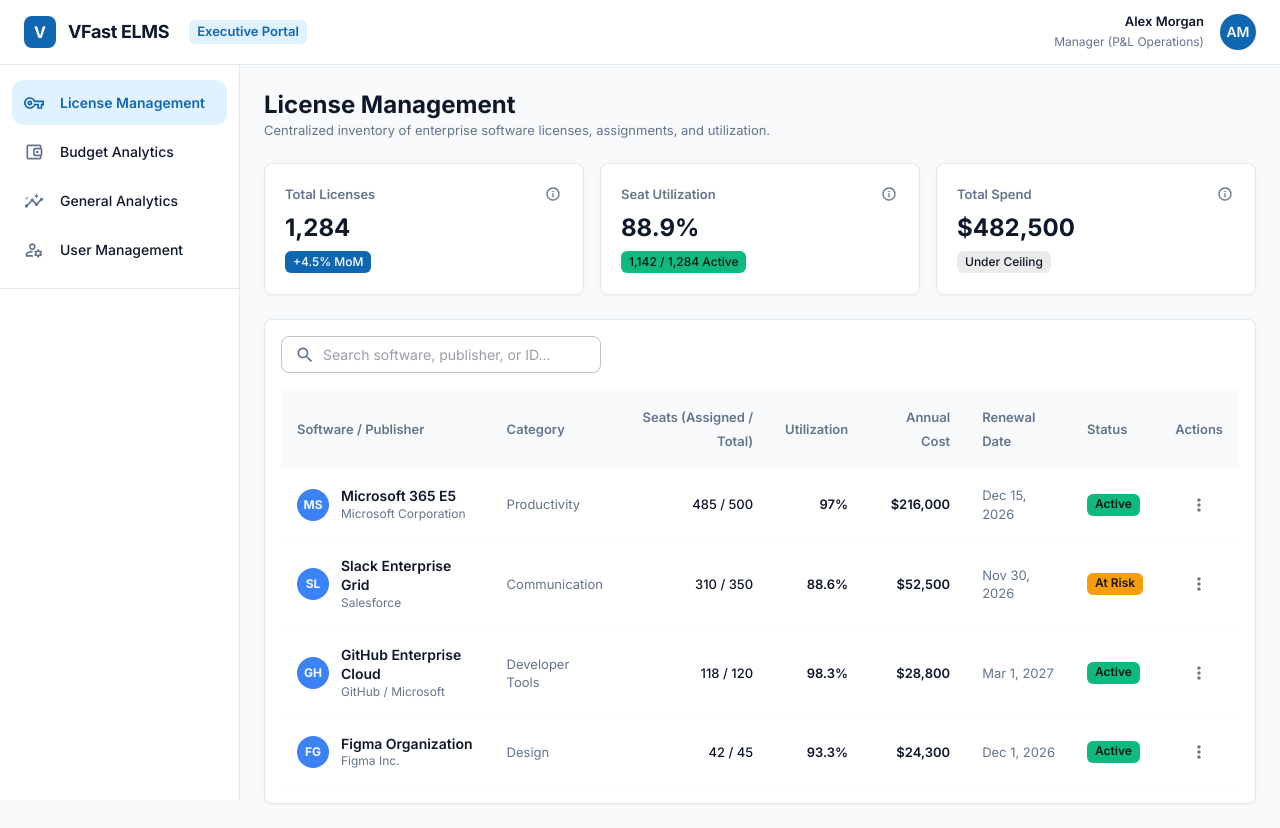
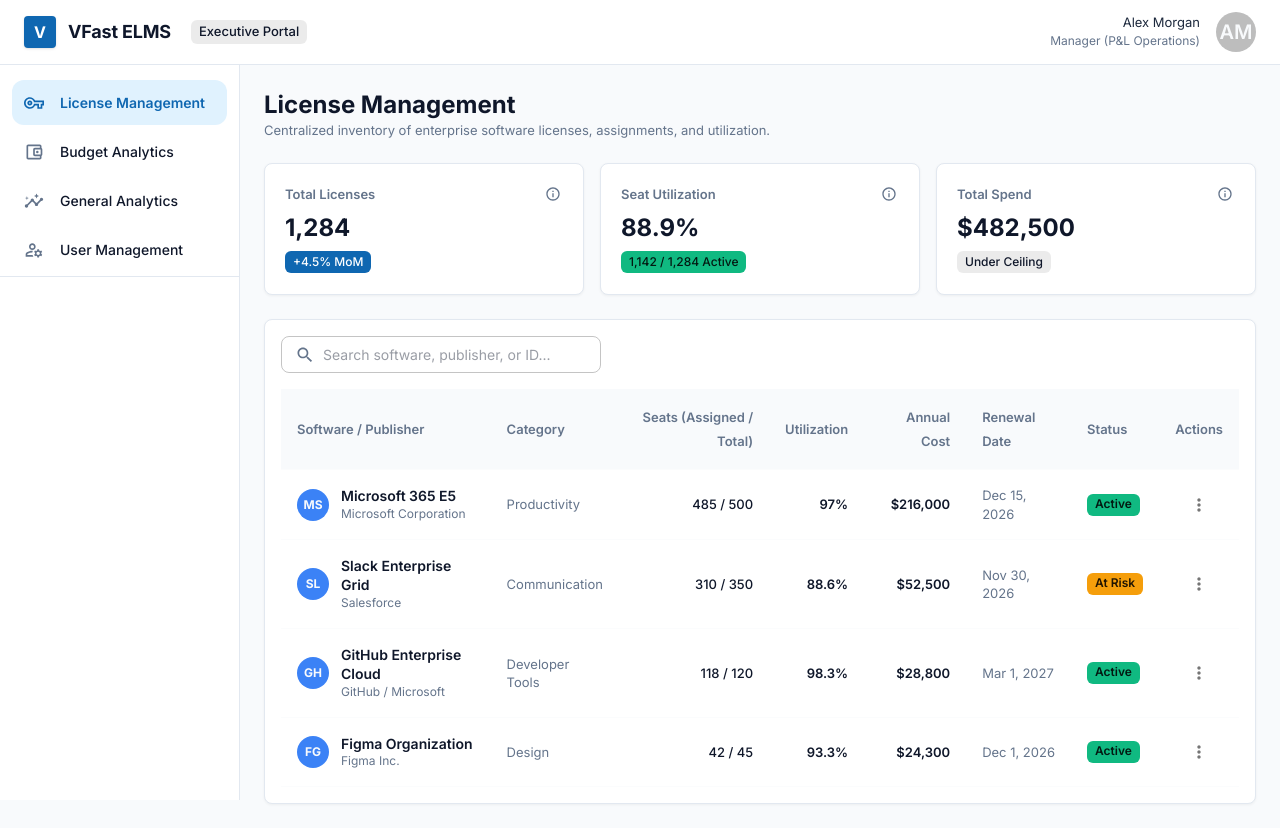
Before and after one commit to cuonglpv/VFast, a React (Vite) app: page /manager/licenses in a window 1280 px wide. Built offline with nearby package versions, Linux system fonts and the light colour scheme.

Commit message:
feat(frontend): add /layout structure and configure Tailwind CSS v4

```diff
--- a/package.json
+++ b/package.json
@@ -20,10 +20,12 @@
     "react-router-dom": "^7.2.0"
   },
   "devDependencies": {
+    "@tailwindcss/vite": "^4.3.5",
     "@types/node": "^22.13.0",
     "@types/react": "^19.0.0",
     "@types/react-dom": "^19.0.0",
     "@vitejs/plugin-react": "^4.3.4",
+    "tailwindcss": "^4.3.5",
     "typescript": "^5.7.3",
     "vite": "^6.2.0"
   }
--- a/src/index.css
+++ b/src/index.css
@@ -1,7 +1,22 @@
+@import "tailwindcss";
+
+@theme {
+  --color-brand-blue: #0F67B1;
+  --color-brand-blue-light: #3B82F6;
+  --color-brand-blue-dark: #0A4A80;
+  --color-brand-sky: #E0F2FE;
+  --color-brand-canvas: #F8FAFC;
+  --color-brand-card: #FFFFFF;
+  --color-brand-border: #E2E8F0;
+  --color-brand-ink: #0F172A;
+  --color-brand-muted: #64748B;
+  --color-brand-success: #10B981;
+  --color-brand-warning: #F59E0B;
+  --color-brand-error: #EF4444;
+}
+
 * {
   box-sizing: border-box;
-  margin: 0;
-  padding: 0;
 }
 
 html,
@@ -12,4 +27,5 @@ body,
   font-family: 'Inter', -apple-system, BlinkMacSystemFont, 'Segoe UI', Roboto, sans-serif;
   -webkit-font-smoothing: antialiased;
   -moz-osx-font-smoothing: grayscale;
+  background-color: #F8FAFC;
 }
--- /dev/null
+++ b/src/layout/index.ts
@@ -0,0 +1,2 @@
+export * from '../layouts';
+export { default } from '../layouts';
--- /dev/null
+++ b/src/layouts/Header.tsx
@@ -0,0 +1,52 @@
+import React from 'react';
+import { AppBar, Toolbar, Typography, Box, Avatar, Chip } from '@mui/material';
+
+export const Header: React.FC = () => {
+  return (
+    <AppBar
+      position="sticky"
+      elevation={0}
+      className="bg-white border-b border-slate-200 text-slate-900 z-30"
+      sx={{
+        backgroundColor: '#FFFFFF',
+        borderBottom: '1px solid #E2E8F0',
+        color: 'text.primary',
+        zIndex: (theme) => theme.zIndex.drawer + 1,
+      }}
+    >
+      <Toolbar className="justify-between min-h-16 px-4">
+        {/* Brand Logo & Portal Tag */}
+        <Box className="flex items-center gap-3">
+          <div className="w-8 h-8 rounded bg-[#0F67B1] flex items-center justify-center text-white font-extrabold text-base shadow-sm">
+            V
+          </div>
+          <Typography variant="h6" className="font-bold tracking-tight text-slate-900">
+            VFast ELMS
+          </Typography>
+          <Chip
+            label="Executive Portal"
+            size="small"
+            className="bg-sky-100 text-[#0F67B1] font-semibold ml-2"
+          />
+        </Box>
+
+        {/* User Info & Avatar */}
+        <Box className="flex items-center gap-4">
+          <div className="text-right hidden sm:block">
+            <Typography variant="body2" className="font-semibold text-slate-800">
+              Alex Morgan
+            </Typography>
+            <Typography variant="caption" className="text-slate-500 block">
+              Manager (P&L Operations)
+            </Typography>
+          </div>
+          <Avatar className="bg-[#0F67B1] w-9 h-9 text-sm font-semibold">
+            AM
+          </Avatar>
+        </Box>
+      </Toolbar>
+    </AppBar>
+  );
+};
+
+export default Header;
--- /dev/null
+++ b/src/layouts/MainLayout.tsx
@@ -0,0 +1,31 @@
+import React from 'react';
+import { Box } from '@mui/material';
+import { Outlet } from 'react-router-dom';
+import Header from './Header';
+import Sidebar from './Sidebar';
+
+export const MainLayout: React.FC = () => {
+  return (
+    <Box className="flex flex-col min-h-screen bg-slate-50">
+      <Header />
+      <Box className="flex flex-1">
+        <Sidebar />
+        <Box
+          component="main"
+          className="grow p-6 min-h-[calc(100vh-64px)] bg-slate-50 overflow-y-auto"
+          sx={{
+            flexGrow: 1,
+            p: 3,
+            width: { sm: `calc(100% - 240px)` },
+            minHeight: 'calc(100vh - 64px)',
+            bgcolor: 'background.default',
+          }}
+        >
+          <Outlet />
+        </Box>
+      </Box>
+    </Box>
+  );
+};
+
+export default MainLayout;
--- /dev/null
+++ b/src/layouts/Sidebar.tsx
@@ -0,0 +1,104 @@
+import React from 'react';
+import { Drawer, List, ListItem, ListItemButton, ListItemIcon, ListItemText, Box, Divider } from '@mui/material';
+import { useLocation, useNavigate } from 'react-router-dom';
+import VpnKeyOutlinedIcon from '@mui/icons-material/VpnKeyOutlined';
+import InsightsOutlinedIcon from '@mui/icons-material/InsightsOutlined';
+import ManageAccountsOutlinedIcon from '@mui/icons-material/ManageAccountsOutlined';
+import AccountBalanceWalletOutlinedIcon from '@mui/icons-material/AccountBalanceWalletOutlined';
+import { PATHS } from '@/routes/paths';
+
+const SIDEBAR_WIDTH = 240;
+
+interface NavItem {
+  label: string;
+  path: string;
+  icon: React.ReactNode;
+}
+
+const navItems: NavItem[] = [
+  { label: 'License Management', path: PATHS.LICENSES, icon: <VpnKeyOutlinedIcon fontSize="small" /> },
+  { label: 'Budget Analytics', path: PATHS.BUDGET, icon: <AccountBalanceWalletOutlinedIcon fontSize="small" /> },
+  { label: 'General Analytics', path: PATHS.ANALYTICS, icon: <InsightsOutlinedIcon fontSize="small" /> },
+  { label: 'User Management', path: PATHS.USERS, icon: <ManageAccountsOutlinedIcon fontSize="small" /> },
+];
+
+export const Sidebar: React.FC = () => {
+  const location = useLocation();
+  const navigate = useNavigate();
+
+  return (
+    <Drawer
+      variant="permanent"
+      className="shrink-0"
+      sx={{
+        width: SIDEBAR_WIDTH,
+        flexShrink: 0,
+        [`& .MuiDrawer-paper`]: {
+          width: SIDEBAR_WIDTH,
+          boxSizing: 'border-box',
+          top: 64,
+          height: 'calc(100% - 64px)',
+          borderRight: '1px solid #E2E8F0',
+          backgroundColor: '#FFFFFF',
+        },
+      }}
+    >
+      <Box className="overflow-auto py-4">
+        <List disablePadding>
+          {navItems.map((item) => {
+            const isSelected = location.pathname === item.path;
+            return (
+              <ListItem key={item.path} disablePadding className="mb-1 px-3">
+                <ListItemButton
+                  onClick={() => navigate(item.path)}
+                  selected={isSelected}
+                  className={`rounded-lg py-2 px-3 transition-colors ${
+                    isSelected
+                      ? 'bg-sky-100 text-[#0F67B1] font-semibold'
+                      : 'hover:bg-slate-100 text-slate-700'
+                  }`}
+                  sx={{
+                    borderRadius: 1.5,
+                    py: 1,
+                    px: 1.5,
+                    '&.Mui-selected': {
+                      backgroundColor: '#E0F2FE',
+                      color: 'primary.main',
+                      fontWeight: 600,
+                      '&:hover': {
+                        backgroundColor: '#BAE6FD',
+                      },
+                      '& .MuiListItemIcon-root': {
+                        color: 'primary.main',
+                      },
+                    },
+                  }}
+                >
+                  <ListItemIcon
+                    className="min-w-9"
+                    sx={{
+                      minWidth: 36,
+                      color: isSelected ? 'primary.main' : 'text.secondary',
+                    }}
+                  >
+                    {item.icon}
+                  </ListItemIcon>
+                  <ListItemText
+                    primary={item.label}
+                    primaryTypographyProps={{
+                      fontSize: '0.875rem',
+                      fontWeight: isSelected ? 600 : 500,
+                    }}
+                  />
+                </ListItemButton>
+              </ListItem>
+            );
+          })}
+        </List>
+        <Divider className="my-4 border-slate-200" />
+      </Box>
+    </Drawer>
+  );
+};
+
+export default Sidebar;
--- a/src/routes/router.tsx
+++ b/src/routes/router.tsx
@@ -1,5 +1,5 @@
 import { createBrowserRouter, Navigate } from 'react-router-dom';
-import MainLayout from '@/components/layout/MainLayout';
+import MainLayout from '@/layouts/MainLayout';
 import LicenseManagementPage from '@/pages/licenses/LicenseManagementPage';
 import BudgetAnalyticsPage from '@/pages/budget/BudgetAnalyticsPage';
 import UserManagementPage from '@/pages/users/UserManagementPage';
--- a/tsconfig.app.json
+++ b/tsconfig.app.json
@@ -27,6 +27,8 @@
       "@pages/*": ["src/pages/*"],
       "@components/*": ["src/components/*"],
       "@sections/*": ["src/sections/*"],
+      "@layouts/*": ["src/layouts/*"],
+      "@layout/*": ["src/layout/*"],
       "@types/*": ["src/types/*"],
       "@routes/*": ["src/routes/*"],
       "@utils/*": ["src/utils/*"]
--- a/vite.config.ts
+++ b/vite.config.ts
@@ -1,16 +1,19 @@
 import { defineConfig } from 'vite';
 import react from '@vitejs/plugin-react';
+import tailwindcss from '@tailwindcss/vite';
 import path from 'path';
 
 // https://vite.dev/config/
 export default defineConfig({
-  plugins: [react()],
+  plugins: [react(), tailwindcss()],
   resolve: {
     alias: {
       '@': path.resolve(__dirname, './src'),
       '@pages': path.resolve(__dirname, './src/pages'),
       '@components': path.resolve(__dirname, './src/components'),
       '@sections': path.resolve(__dirname, './src/sections'),
+      '@layouts': path.resolve(__dirname, './src/layouts'),
+      '@layout': path.resolve(__dirname, './src/layout'),
       '@types': path.resolve(__dirname, './src/types'),
       '@routes': path.resolve(__dirname, './src/routes'),
       '@utils': path.resolve(__dirname, './src/utils'),
```
Also changed, not shown: src/components/layout/index.ts (+4 -6 lines), src/layouts/index.ts (added, +7 -0 lines), src/README.md, 1 other file (tests, documents, lock files or other folders).
